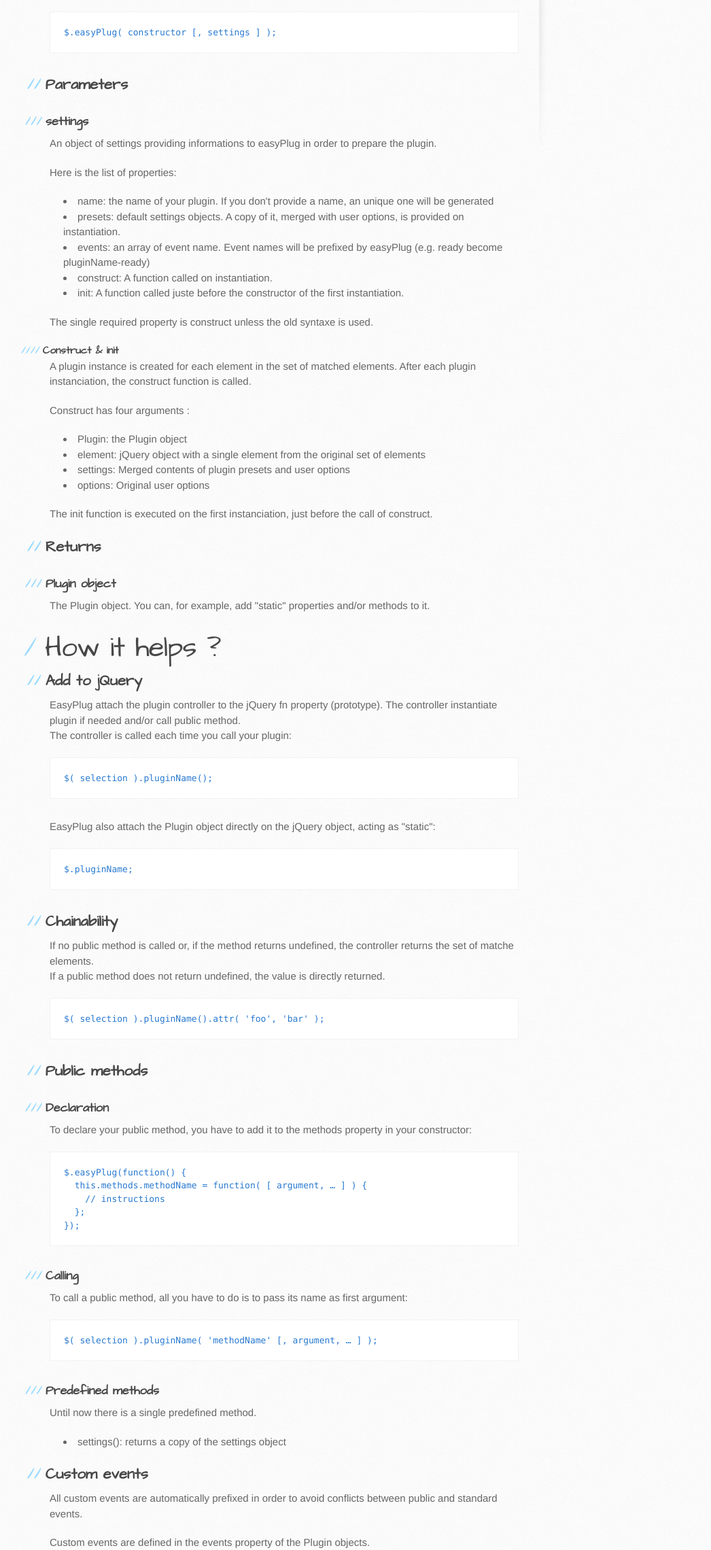
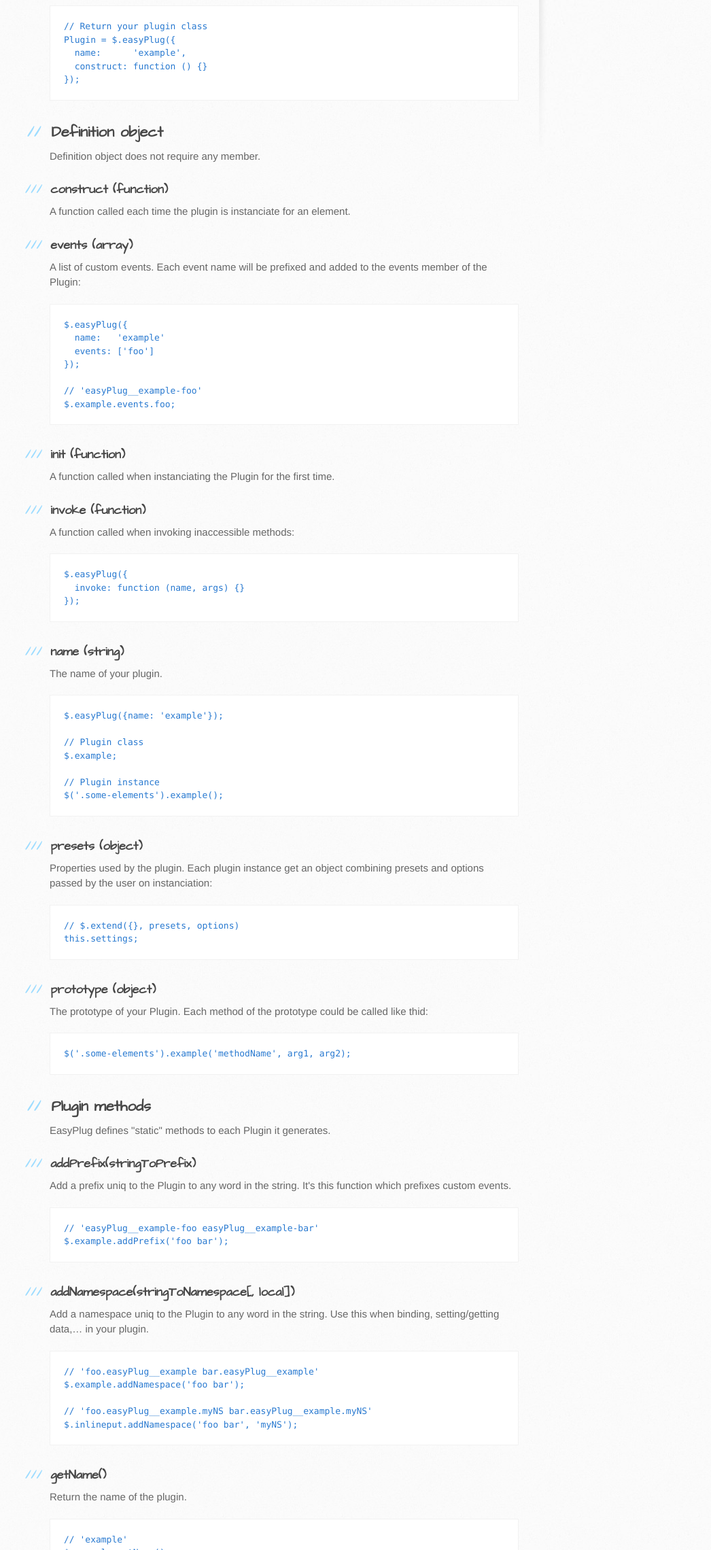
Before and after one commit to cahnory/jQuery.easyPlug, a plain HTML site: page index.html in a window 1280 px wide. Shown: the part 520-2800 px from the top of the page at 68% size, without its empty margins (97-1143 px from the left). Drawn offline with Linux system fonts and the light colour scheme.

```diff
--- a/index.html
+++ b/index.html
@@ -20,7 +20,7 @@
     <header>
       <div class="inner">
         <h1>Jquery.easyplug</h1>
-        <h2>Simplify the creation of jQuery plugin</h2>
+        <h2>Simplify jQuery plugin authoring</h2>
         <a href="https://github.com/cahnory/jQuery.easyPlug" class="button"><small>View project on</small>GitHub</a>
       </div>
     </header>
@@ -28,153 +28,171 @@
     <div id="content-wrapper">
       <div class="inner clearfix">
         <section id="main-content">
-          <h1>Usage</h1>
+          <h1>
+<a name="what-is-easyplug" class="anchor" href="#what-is-easyplug"><span class="octicon octicon-link"></span></a>What is easyPlug?</h1>
 
-<p>EasyPlug is (until now) a single function attached to the jQuery object.
-It allows you to define a jQuery plugin easily.</p>
+<p>EasyPlug simplify jQuery plugin authoring.</p>
 
-<p>Since 0.1.3:</p>
+<p>Plugin creation only requires a definition object described below. <strong>All jQuery related stuff is done for you</strong>.</p>
 
-<pre><code>$.easyPlug( settings );
-</code></pre>
+<p>While it's quicker to edit it pushes conventions over all <em>easyPlugged</em> plugins.</p>
 
-<p>The old syntaxe is still supported but deprecated:</p>
+<h1>
+<a name="how-it-works" class="anchor" href="#how-it-works"><span class="octicon octicon-link"></span></a>How it works?</h1>
 
-<pre><code>$.easyPlug( constructor [, settings ] );
-</code></pre>
+<p>To create your plugin, all you have to do is passing to easyPlug a <strong>definition object</strong> like this one:</p>
 
-<h2>Parameters</h2>
-
-<h3>settings</h3>
-
-<p>An object of settings providing informations to easyPlug in order to prepare the plugin.</p>
-
-<p>Here is the list of properties:</p>
-
-<ul>
-<li>
-<strong>name</strong>: the name of your plugin. If you don't provide a name, an unique one will be generated</li>
-<li>
-<strong>presets</strong>: default settings objects. A copy of it, merged with user options, is provided on instantiation.</li>
-<li>
-<strong>events</strong>: an array of event name. Event names will be prefixed by easyPlug (e.g. <em>ready</em> become <em>pluginName-ready</em>)</li>
-<li>
-<strong>construct</strong>: A function called on instantiation.</li>
-<li>
-<strong>init</strong>: A function called juste before the constructor of the first instantiation.</li>
-</ul><p>The single required property is <em>construct</em> unless the old syntaxe is used.</p>
-
-<h4>Construct &amp; init</h4>
-
-<p>A plugin instance is created for each element in the set of matched elements.
-After each plugin instanciation, the <em>construct</em> function is called.</p>
-
-<p><em>Construct</em> has four arguments :</p>
-
-<ul>
-<li>
-<strong>Plugin</strong>: the Plugin object</li>
-<li>
-<strong>element</strong>: jQuery object with a single element from the original set of elements</li>
-<li>
-<strong>settings</strong>: Merged contents of plugin presets and user options</li>
-<li>
-<strong>options</strong>: Original user options</li>
-</ul><p>The <em>init</em> function is executed on the first instanciation, just before the call of <em>construct</em>.</p>
-
-<h2>Returns</h2>
-
-<h3>Plugin object</h3>
-
-<p>The Plugin object. You can, for example, add "static" properties and/or methods to it.</p>
-
-<h1>How it helps ?</h1>
-
-<h2>Add to jQuery</h2>
-
-<p>EasyPlug attach the plugin controller to the jQuery <em>fn</em> property (prototype). The controller instantiate plugin if needed and/or call public method.<br>
-The controller is called each time you call your plugin:</p>
-
-<pre><code>$( selection ).pluginName();
-</code></pre>
-
-<p>EasyPlug also attach the Plugin object directly on the jQuery object, acting as "static":</p>
-
-<pre><code>$.pluginName;
-</code></pre>
-
-<h2>Chainability</h2>
-
-<p>If no public method is called or, if the method returns undefined, the controller returns the set of matche elements.<br>
-If a public method does not return undefined, the value is directly returned.</p>
-
-<pre><code>$( selection ).pluginName().attr( 'foo', 'bar' );
-</code></pre>
-
-<h2>Public methods</h2>
-
-<h3>Declaration</h3>
-
-<p>To declare your public method, you have to add it to the <em>methods</em> property in your constructor:</p>
-
-<pre><code>$.easyPlug(function() {
-  this.methods.methodName = function( [ argument, … ] ) {
-    // instructions
-  };
+<pre><code>// Return your plugin class
+Plugin = $.easyPlug({
+  name:      'example',
+  construct: function () {}
 });
 </code></pre>
 
-<h3>Calling</h3>
+<h2>
+<a name="definition-object" class="anchor" href="#definition-object"><span class="octicon octicon-link"></span></a>Definition object</h2>
 
-<p>To call a public method, all you have to do is to pass its name as first argument:</p>
+<p>Definition object does not require any member.</p>
 
-<pre><code>$( selection ).pluginName( 'methodName' [, argument, … ] );
+<h3>
+<a name="construct-function" class="anchor" href="#construct-function"><span class="octicon octicon-link"></span></a>construct <em>(function)</em>
+</h3>
+
+<p>A function called each time the plugin is instanciate for an element.</p>
+
+<h3>
+<a name="events-array" class="anchor" href="#events-array"><span class="octicon octicon-link"></span></a>events <em>(array)</em>
+</h3>
+
+<p>A list of custom events. Each event name will be prefixed and added to the events member of the Plugin:</p>
+
+<pre><code>$.easyPlug({
+  name:   'example'
+  events: ['foo']
+});
+
+// 'easyPlug__example-foo'
+$.example.events.foo;
 </code></pre>
 
-<h3>Predefined methods</h3>
+<h3>
+<a name="init-function" class="anchor" href="#init-function"><span class="octicon octicon-link"></span></a>init <em>(function)</em>
+</h3>
 
-<p>Until now there is a single predefined method.</p>
+<p>A function called when instanciating the Plugin for the first time.</p>
 
-<ul>
-<li>
-<strong>settings</strong>(): returns a copy of the settings object</li>
-</ul><h2>Custom events</h2>
+<h3>
+<a name="invoke-function" class="anchor" href="#invoke-function"><span class="octicon octicon-link"></span></a>invoke <em>(function)</em>
+</h3>
 
-<p>All custom events are automatically prefixed in order to avoid conflicts between public and standard events.</p>
+<p>A function called when invoking inaccessible methods:</p>
 
-<p>Custom events are defined in the <em>events</em> property of the Plugin objects.</p>
-
-<pre><code>$.pluginName.events.custom; // pluginName-custom
+<pre><code>$.easyPlug({
+  invoke: function (name, args) {}
+});
 </code></pre>
 
-<h2>"Static" public methods</h2>
+<h3>
+<a name="name-string" class="anchor" href="#name-string"><span class="octicon octicon-link"></span></a>name <em>(string)</em>
+</h3>
 
-<h3>Declaration</h3>
+<p>The name of your plugin.</p>
 
-<p>To declare your static public method, you have to add it directly on the Plugin object:</p>
+<pre><code>$.easyPlug({name: 'example'});
 
-<pre><code>$.pluginName.methodName = function( [ argument, … ] ) {
-  // instructions
-};
+// Plugin class
+$.example;
+
+// Plugin instance
+$('.some-elements').example();
 </code></pre>
 
-<h3>Calling</h3>
+<h3>
+<a name="presets-object" class="anchor" href="#presets-object"><span class="octicon octicon-link"></span></a>presets <em>(object)</em>
+</h3>
 
-<p>Static public method are called like any javascript method:</p>
+<p>Properties used by the plugin. Each plugin instance get an object combining presets and options passed by the user on instanciation:</p>
 
-<pre><code>$.pluginName.methodName( [ argument, … ] );
+<pre><code>// $.extend({}, presets, options)
+this.settings;
 </code></pre>
 
-<h3>Predefined methods</h3>
+<h3>
+<a name="prototype-object" class="anchor" href="#prototype-object"><span class="octicon octicon-link"></span></a>prototype <em>(object)</em>
+</h3>
 
-<ul>
-<li>
-<strong>getName</strong>(): returns the plugin name</li>
-<li>
-<strong>local</strong>( string ): returns a string prefixed with '*pluginName*-'</li>
-<li>
-<strong>space</strong>( string ): returns a string suffixed with '.easyPlug-*pluginName*'</li>
-</ul>
+<p>The prototype of your Plugin. Each method of the prototype could be called like thid:</p>
+
+<pre><code>$('.some-elements').example('methodName', arg1, arg2);
+</code></pre>
+
+<h2>
+<a name="plugin-methods" class="anchor" href="#plugin-methods"><span class="octicon octicon-link"></span></a>Plugin methods</h2>
+
+<p>EasyPlug defines "static" methods to each Plugin it generates.</p>
+
+<h3>
+<a name="addprefixstringtoprefix" class="anchor" href="#addprefixstringtoprefix"><span class="octicon octicon-link"></span></a>addPrefix(stringToPrefix)</h3>
+
+<p>Add a prefix uniq to the Plugin to any word in the string. It's this function which prefixes custom events.</p>
+
+<pre><code>// 'easyPlug__example-foo easyPlug__example-bar'
+$.example.addPrefix('foo bar');
+</code></pre>
+
+<h3>
+<a name="addnamespacestringtonamespace-local" class="anchor" href="#addnamespacestringtonamespace-local"><span class="octicon octicon-link"></span></a>addNamespace(stringToNamespace[, local])</h3>
+
+<p>Add a namespace uniq to the Plugin to any word in the string. Use this when binding, setting/getting data,… in your plugin.</p>
+
+<pre><code>// 'foo.easyPlug__example bar.easyPlug__example'
+$.example.addNamespace('foo bar');
+
+// 'foo.easyPlug__example.myNS bar.easyPlug__example.myNS'
+$.inlineput.addNamespace('foo bar', 'myNS');
+</code></pre>
+
+<h3>
+<a name="getname" class="anchor" href="#getname"><span class="octicon octicon-link"></span></a>getName()</h3>
+
+<p>Return the name of the plugin.</p>
+
+<pre><code>// 'example'
+$.example.getName();
+</code></pre>
+
+<h2>
+<a name="easyplug-methods" class="anchor" href="#easyplug-methods"><span class="octicon octicon-link"></span></a>easyPlug methods</h2>
+
+<h3>
+<a name="ispluggedtoelement-plugin" class="anchor" href="#ispluggedtoelement-plugin"><span class="octicon octicon-link"></span></a>isPluggedTo(element, plugin)</h3>
+
+<p>Tell if the element was plugged by a particular plugin:</p>
+
+<pre><code>// false
+$.easyPlug.isPluggedTo($('#single-element'), 'example');
+
+// Here, element could be in a larger collection
+$('#single-element').example();
+
+// true
+$.easyPlug.isPluggedTo($('#single-element'), 'example');
+</code></pre>
+
+<h3>
+<a name="getinstanceelement-plugin" class="anchor" href="#getinstanceelement-plugin"><span class="octicon octicon-link"></span></a>getInstance(element, plugin)</h3>
+
+<p>Return the plugin instance of an element if exists:</p>
+
+<pre><code>// undefined
+$.easyPlug.getInstance($('#single-element'), 'example');
+
+// Here, element could be in a larger collection
+$('#single-element').example();
+
+// Return the plugin instance
+$.easyPlug.getInstance($('#single-element'), 'example');
+</code></pre>
         </section>
 
         <aside id="sidebar">
@@ -189,7 +207,7 @@
 
           <p class="repo-owner"><a href="https://github.com/cahnory/jQuery.easyPlug"></a> is maintained by <a href="https://github.com/cahnory">cahnory</a>.</p>
 
-          <p>This page was generated by <a href="pages.github.com">GitHub Pages</a> using the Architect theme by <a href="http://twitter.com/jasonlong">Jason Long</a>.</p>
+          <p>This page was generated by <a href="pages.github.com">GitHub Pages</a> using the Architect theme by <a href="https://twitter.com/jasonlong">Jason Long</a>.</p>
         </aside>
       </div>
     </div>
```
Also changed, not shown: params.json (+1 -1 lines).
